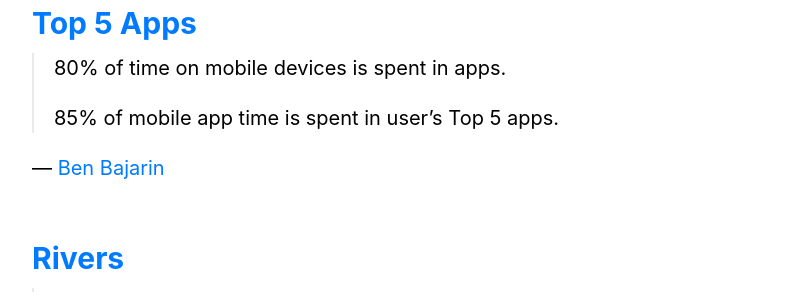
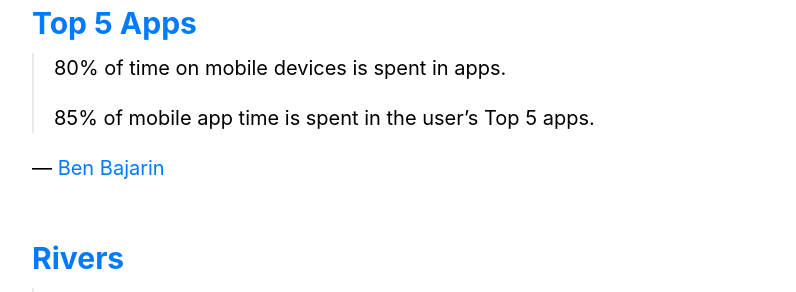
Before and after one commit to zachwill/blog, a Jekyll site: the page built from index.html, in a window 1280 px wide and 900 px high, scrolled down 610 px. Shown: the part 154-446 px from the top of the window, without its empty margins (238-1034 px from the left). Built offline with Jekyll 4.4.1, drawn with Linux system fonts in a browser that asks for light colours.

Commit message:
Add 'the'

```diff
--- a/_posts/2022-09-27-top-5-apps.md
+++ b/_posts/2022-09-27-top-5-apps.md
@@ -6,6 +6,6 @@ permalink : /top-apps/
 
 > 80% of time on mobile devices is spent in apps.
 >
-> 85% of mobile app time is spent in user's Top 5 apps.
+> 85% of mobile app time is spent in the user's Top 5 apps.
 
 &mdash; [Ben Bajarin](https://martech.org/nearly-85-percent-smartphone-app-time-concentrated-top-five-apps-report/)
```
